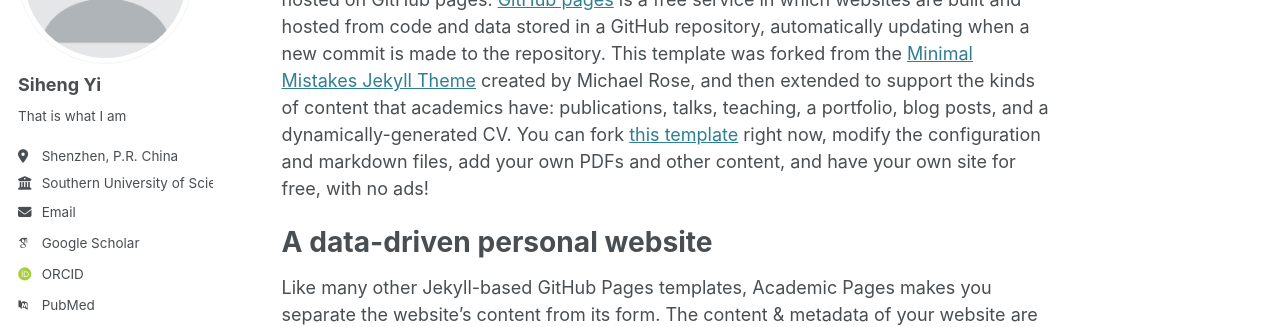
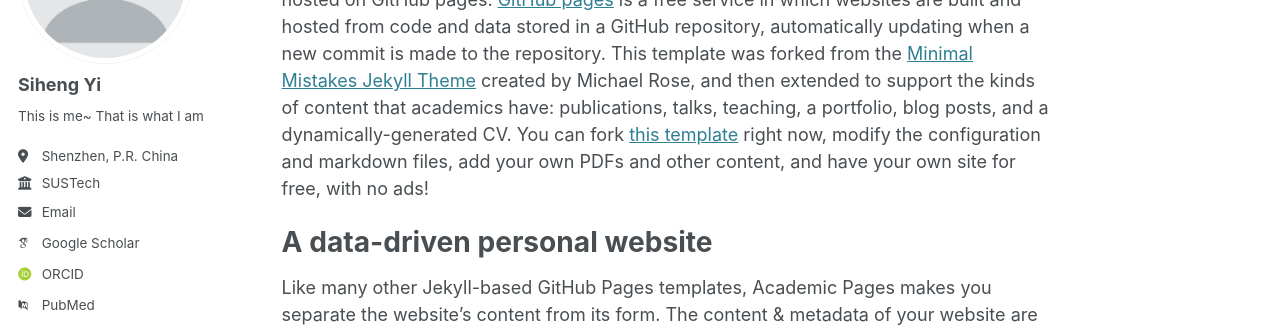
Before and after one commit to SihengYi/SihengYi.github.io, a Jekyll site: the page built from _pages/about.md, in a window 1280 px wide. Shown: the part 210-537 px from the top of the page. Built offline with Jekyll 4.4.1, drawn with Linux system fonts in a browser that asks for light colours; some web fonts are replaced.

Commit message:
Update _config.yml

```diff
--- a/_config.yml
+++ b/_config.yml
@@ -12,7 +12,7 @@ site_theme               : "default"
 title                    : "Siheng Yi's Home"
 title_separator          : "-"
 name                     : &name "Siheng Yi"
-description              : &description "personal description"
+description              : &description "A doctoral student"
 url                      : https://SihengYi.github.io # the base hostname & protocol for your site e.g. "https://[your GitHub username].github.io"
 baseurl                  : "" # the subpath of your site, e.g. "/blog"
 repository               : "SihengYi/SihengYi.github.io"
@@ -25,9 +25,9 @@ author:
   avatar           : "profile.png"
   name             : "Siheng Yi"
   pronouns         : # example: "she/her"
-  bio              : "That is what I am"
+  bio              : "This is me~ That is what I am"
   location         : "Shenzhen, P.R. China"
-  employer         : "Southern University of Science and Technology (SUSTech) "
+  employer         : "SUSTech"
   uri              : # URL
   email            : "12131237@mail.sustech.edu.cn"
 
```
